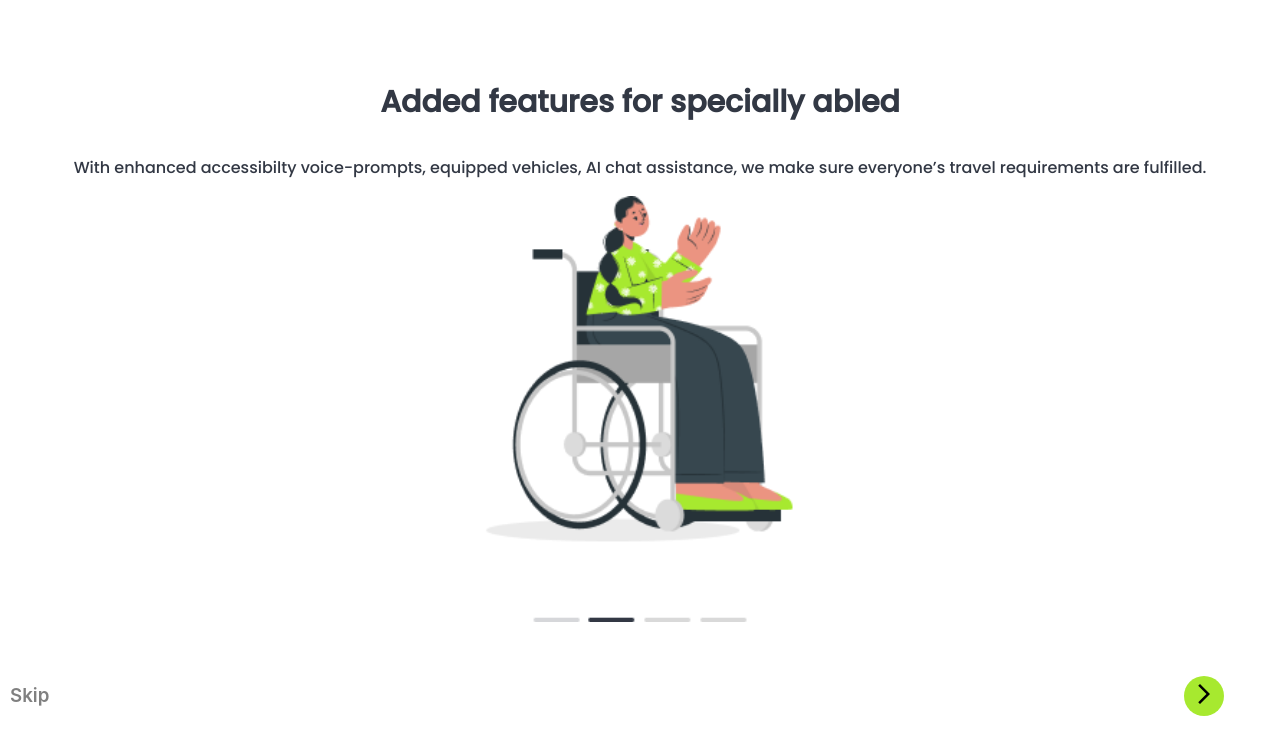
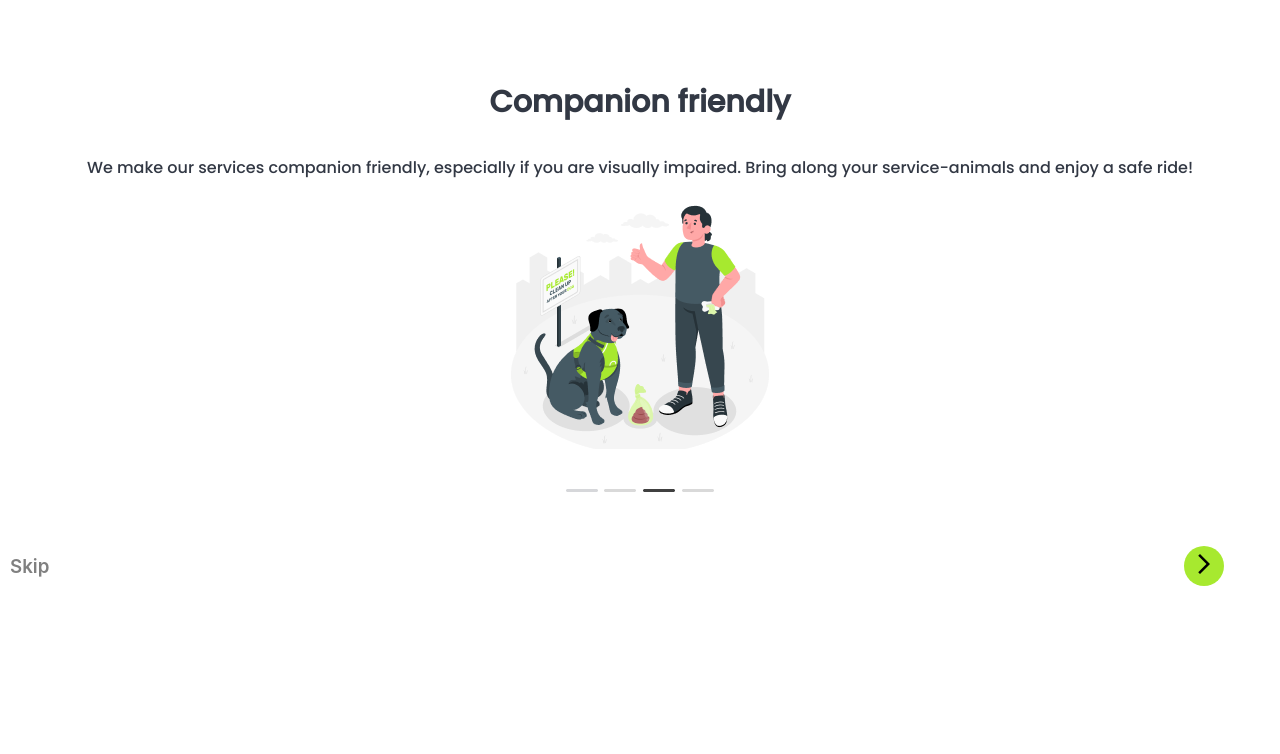
Before and after one commit to prateekrusta/InDrivePal, a React (Create React App) app in the folder Client/: page / in a window 1280 px wide. Shown: the top 754 px of the page. Built offline with nearby package versions, Linux system fonts and the light colour scheme.

Commit message:
feature3

```diff
--- a/Client/src/App.js
+++ b/Client/src/App.js
@@ -1,9 +1,9 @@
-import Feature2 from './components/onboarding/feature2.js';
+import Feature3 from './components/onboarding/feature3.js';
 
 function App() {
   return (
     <div className="App">
-      <Feature2 />
+      <Feature3 />
     </div>
   );
 }
--- /dev/null
+++ b/Client/src/components/onboarding/feature3.js
@@ -0,0 +1,37 @@
+import React from "react";
+import feature3 from "../../assets/images/feature3.png";
+import ArrowForwardIosIcon from "@mui/icons-material/ArrowForwardIos";
+import "../../assets/onboarding.css";
+
+const Feature3 = () => {
+  return (
+    <div className="onboarding" style={{ marginTop: 50 }}>
+      <center>
+        <p style={{ fontSize: 30 }}>Companion friendly</p>
+        <p
+          style={{
+            fontWeight: 200,
+            marginLeft: 30,
+            marginRight: 30,
+          }}
+        >
+          We make our services companion friendly, especially if you are
+          visually impaired. Bring along your service-animals and enjoy a safe
+          ride!
+        </p>
+        <img src={feature3} />
+      </center>
+      <div
+        className="base-icons"
+        style={{ display: "flex", alignItems: "center" }}
+      >
+        <h3 style={{ marginLeft: 10 }}>Skip</h3>
+        <div className="circle">
+          <ArrowForwardIosIcon className="arrow-icon" />
+        </div>
+      </div>
+    </div>
+  );
+};
+
+export default Feature3;
```
Also changed, not shown: Client/src/assets/images/feature4.png (added).
